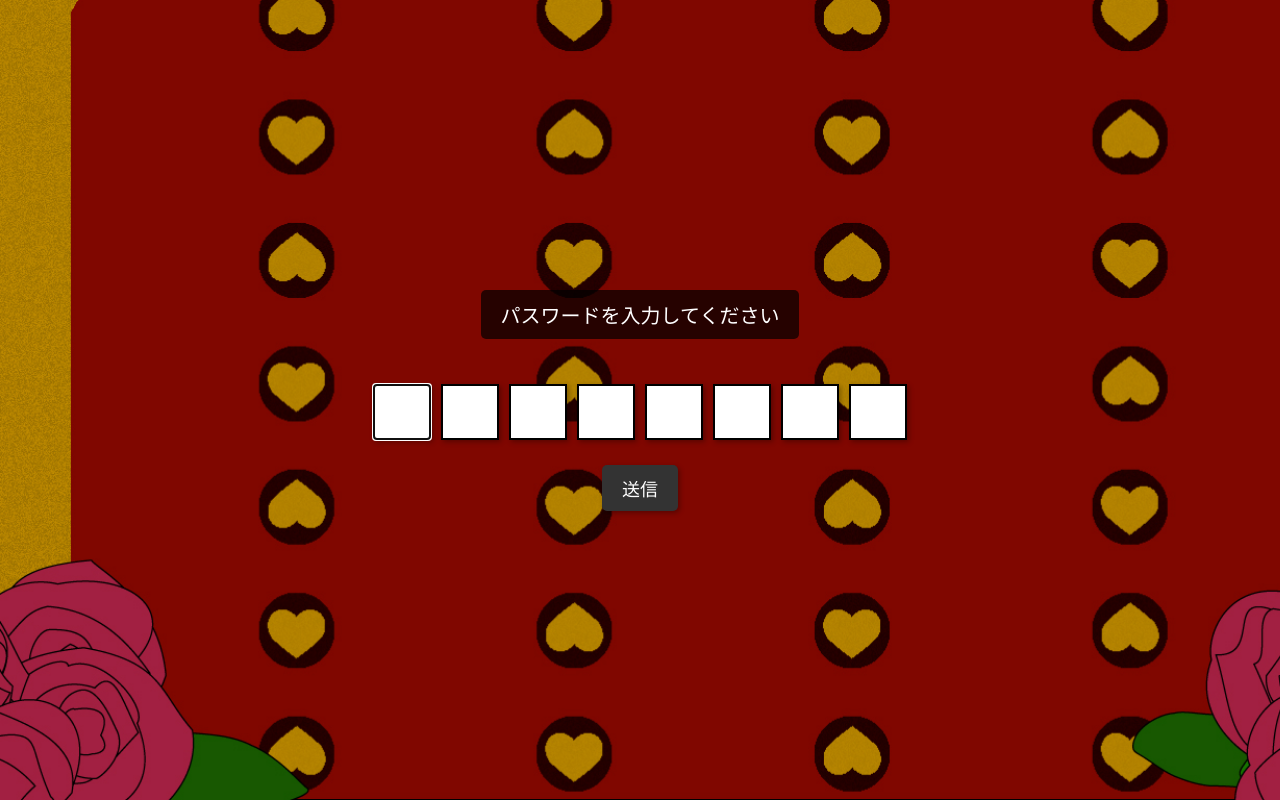
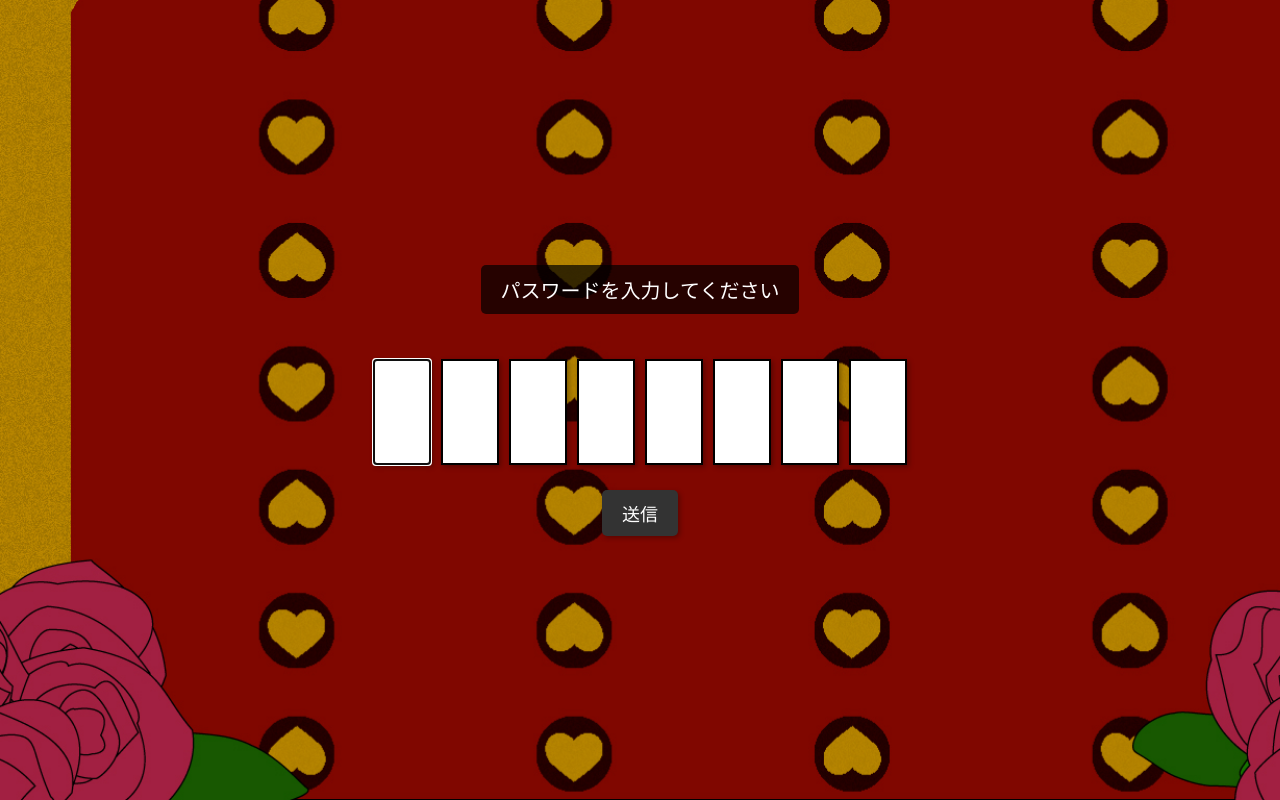
Before and after one commit to MIYA2021/test, a plain HTML site: page index.html in a window 1280 px wide. Drawn offline with Linux system fonts and the light colour scheme.

Commit message:
Update styles.css
Password box size 変更

```diff
--- a/styles.css
+++ b/styles.css
@@ -17,8 +17,8 @@ body {
 }
 
 .password-box {
-    width: 50px;
-    height: 50px;
+    width: 50px;  /* 幅を狭く保つ */
+    height: 100px;  /* 高さを大きくして縦長にする */
     margin: 5px;
     text-align: center;
     font-size: 24px;
@@ -26,6 +26,7 @@ body {
     background-color: white;
     box-shadow: 2px 2px 5px rgba(0, 0, 0, 0.3);
     ime-mode: active; /* 日本語入力のサポート */
+    line-height: 100px; /* 縦中央揃え */
 }
 
 #passwordForm {
```
